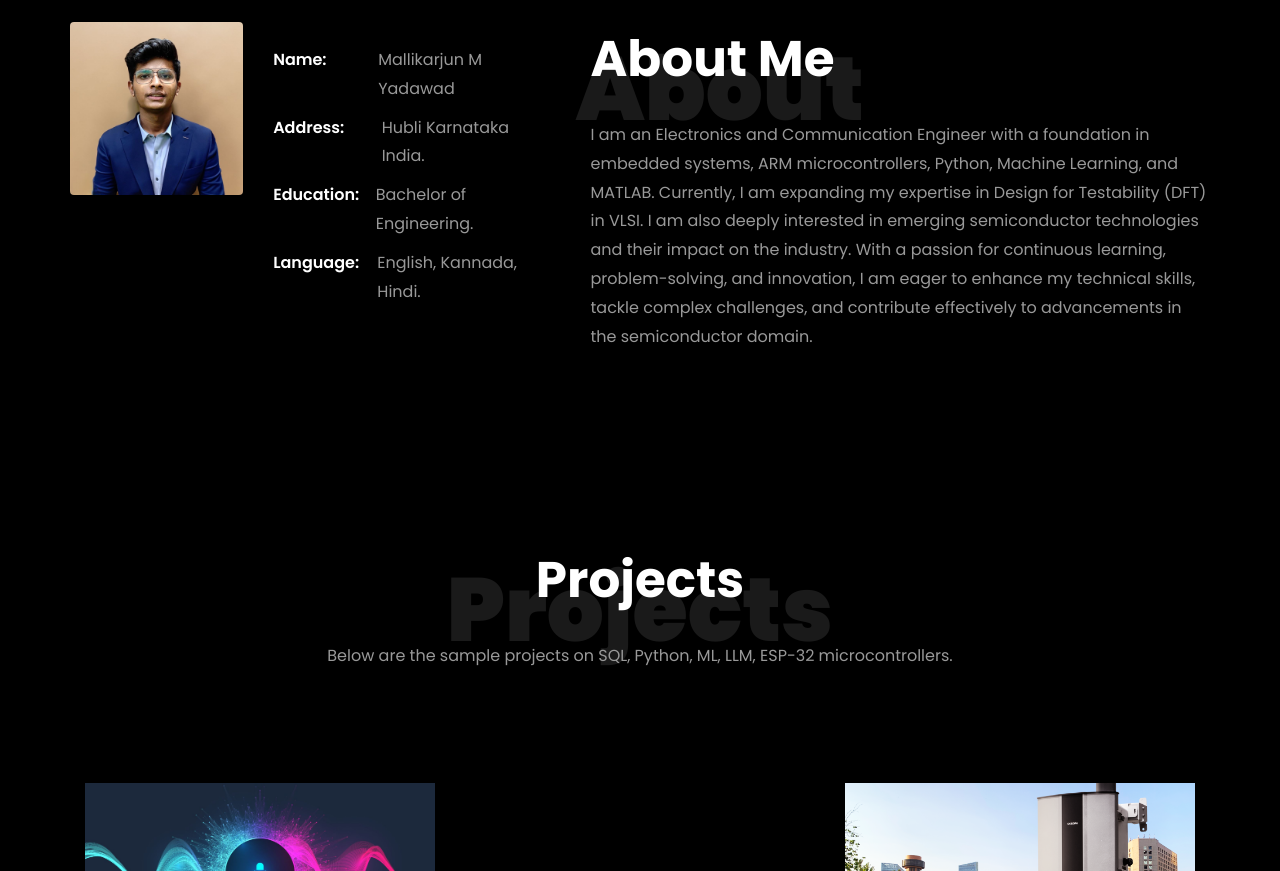
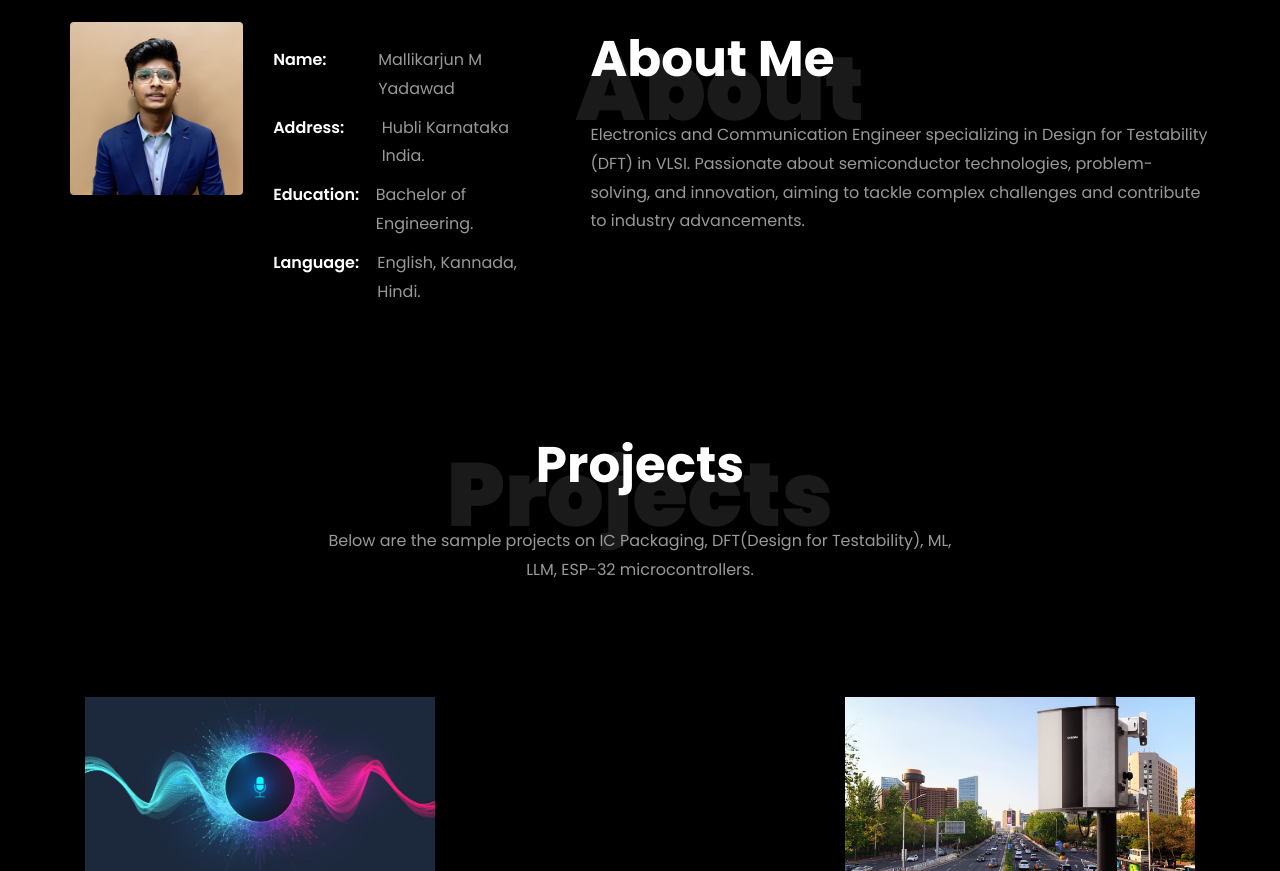
Before and after one commit to mallikarjunn01/mallikarjunn01.github.io, a plain HTML site: page index.html in a window 1280 px wide. Shown: the part 840-1711 px from the top of the page. Drawn offline with Linux system fonts and the light colour scheme; files whose address does not match are found by name.

Commit message:
Update index.html

```diff
--- a/index.html
+++ b/index.html
@@ -233,11 +233,9 @@
 								<h1 class="big">About</h1>
 								<h2 class="mb-4">About Me</h2>
 
-								<p>  I am an Electronics and Communication Engineer with a foundation in embedded systems, ARM microcontrollers,
- Python, Machine Learning, and MATLAB. Currently, I am expanding my expertise in Design for Testability (DFT)
- in VLSI. I am also deeply interested in emerging semiconductor technologies and their impact on the industry.
- With a passion for continuous learning, problem-solving, and innovation, I am eager to enhance my technical skills,
- tackle complex challenges, and contribute effectively to advancements in the semiconductor domain.</p>
+								<p>  Electronics and Communication Engineer specializing in Design for Testability (DFT) in VLSI. Passionate
+ about semiconductor technologies, problem-solving, and innovation, aiming to tackle complex challenges and
+ contribute to industry advancements.</p>
 
 							</div>
 						</div>
@@ -258,7 +256,7 @@
           <div class="col-md-7 heading-section text-center ftco-animate">
             <h1 class="big big-2">Projects</h1>
             <h2 class="mb-4">Projects</h2>
-            <p>Below are the sample projects on SQL, Python, ML, LLM, ESP-32 microcontrollers.</p>
+            <p>Below are the sample projects on IC Packaging, DFT(Design for Testability), ML, LLM, ESP-32 microcontrollers.</p>
           </div>
         </div>
         <div class="row d-flex">
```
